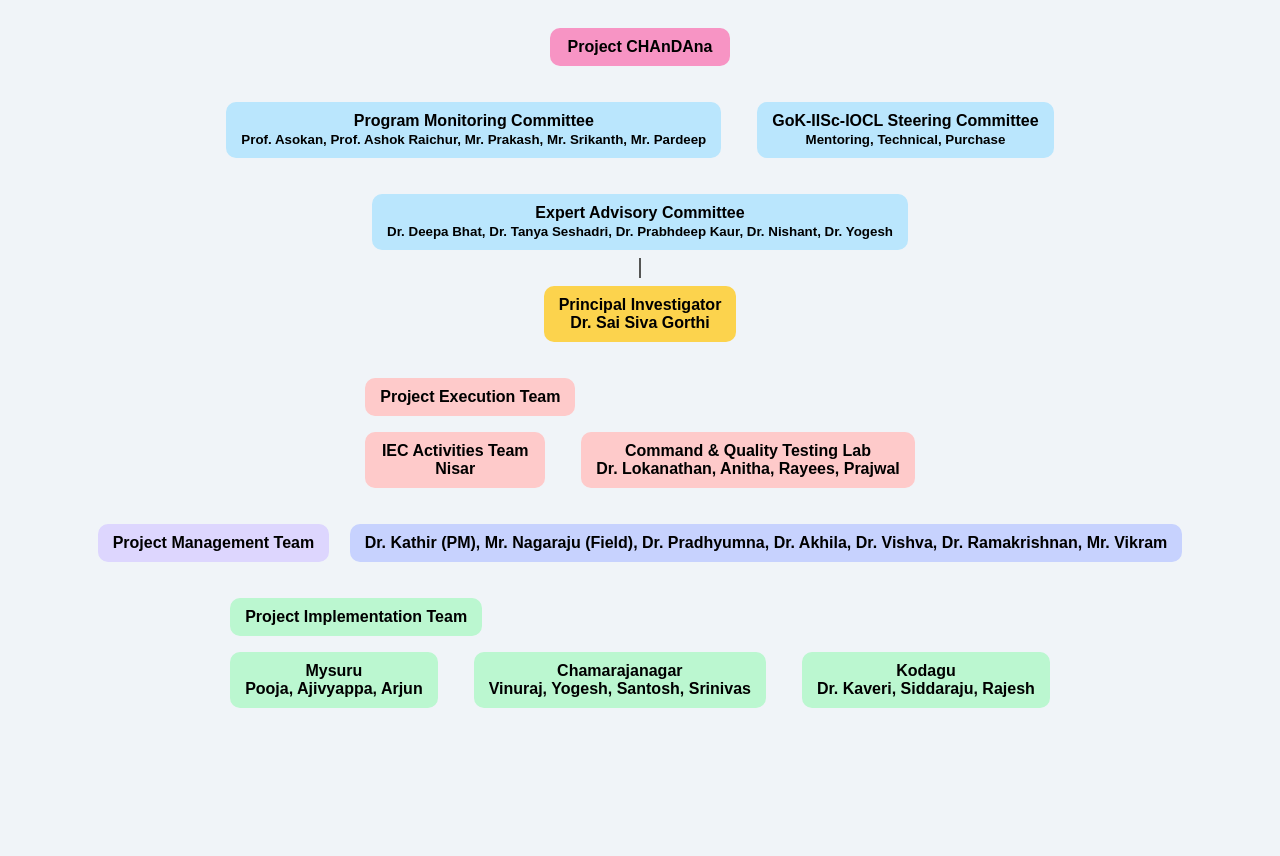
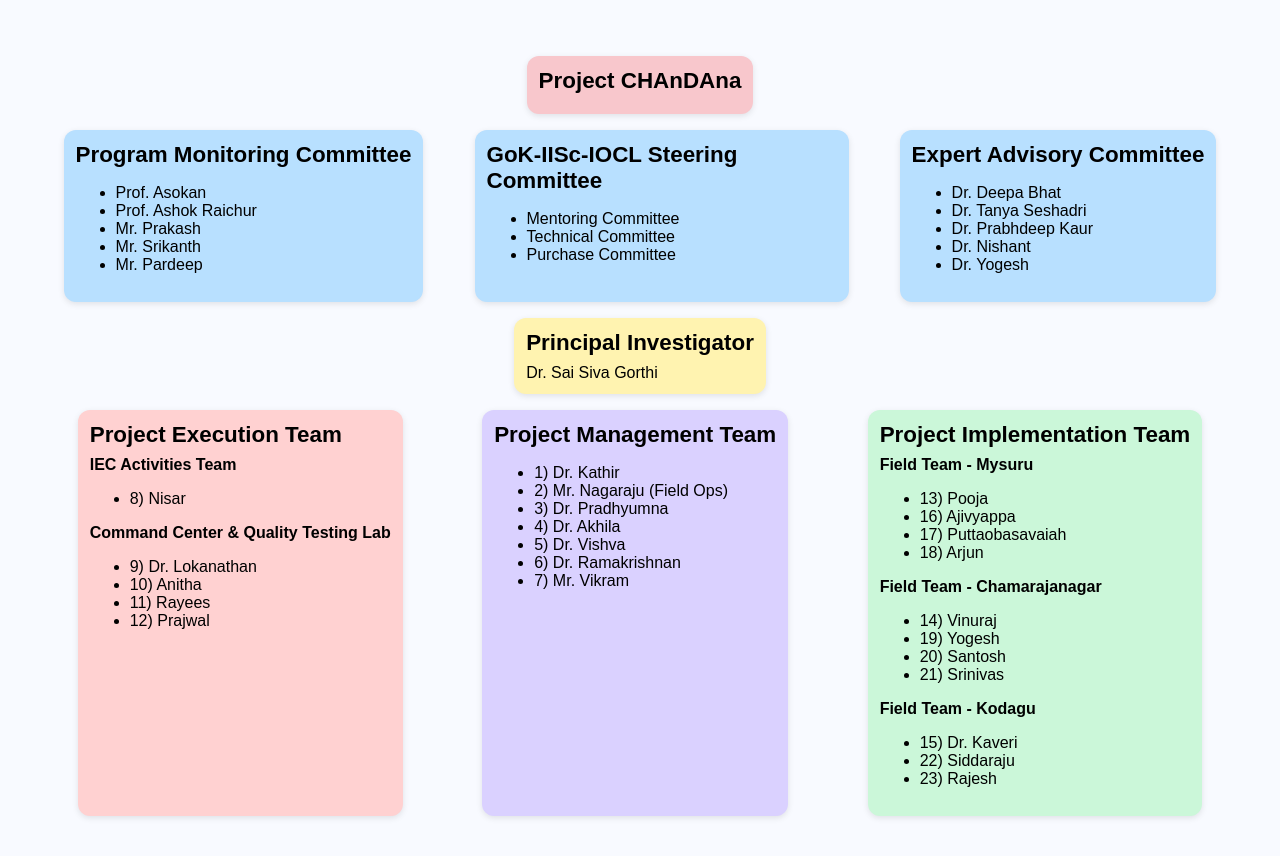
Before and after one commit to Chandana-hue-dot/team, a plain HTML site: page index.html in a window 1280 px wide. Before the commit the page ends 800 px from the top, so only its background shows below. Drawn offline with Linux system fonts and the light colour scheme.

Commit message:
index.html

```diff
--- a/index.html
+++ b/index.html
@@ -1,87 +1,141 @@
 <!DOCTYPE html>
 <html lang="en">
 <head>
-  <meta charset="UTF-8">
-  <title>Project CHAnDAna Org Chart</title>
+  <meta charset="UTF-8" />
+  <meta name="viewport" content="width=device-width, initial-scale=1.0" />
+  <title>Project CHAnDAna Structure</title>
   <style>
     body {
       font-family: Arial, sans-serif;
-      background: #f0f4f8;
-      margin: 0;
-      padding: 20px;
+      background-color: #f8faff;
+      text-align: center;
+      padding: 40px;
     }
-    .chart-container {
+    .box {
+      border-radius: 12px;
+      padding: 12px;
+      margin: 8px auto;
+      display: inline-block;
+      text-align: left;
+      max-width: 350px;
+      box-shadow: 0 2px 6px rgba(0, 0, 0, 0.1);
+    }
+    .title {
+      font-size: 1.4em;
+      font-weight: bold;
+      margin-bottom: 8px;
+    }
+    .pink { background-color: #f8c7cc; }
+    .blue { background-color: #b8e0ff; }
+    .yellow { background-color: #fff3b0; }
+    .red { background-color: #ffd1d1; }
+    .purple { background-color: #dad1ff; }
+    .green { background-color: #cbf7d9; }
+    .lightgreen { background-color: #dcffe3; }
+    .container {
       display: flex;
-      flex-direction: column;
-      align-items: center;
+      justify-content: center;
+      flex-wrap: wrap;
+      gap: 20px;
     }
-    .node {
-      border-radius: 10px;
-      padding: 10px 15px;
-      margin: 8px;
-      text-align: center;
+    .sub-title {
       font-weight: bold;
-      min-width: 150px;
-      display: inline-block;
-      cursor: pointer;
-    }
-    .editable {
-      outline: none;
-    }
-    .pink { background-color: #f794c4; }
-    .yellow { background-color: #fcd34d; }
-    .sky { background-color: #bae6fd; }
-    .purple { background-color: #ddd6fe; }
-    .green { background-color: #bbf7d0; }
-    .red { background-color: #fecaca; }
-    .blue { background-color: #c7d2fe; }
-
-    .flex-row { display: flex; justify-content: center; flex-wrap: wrap; gap: 20px; }
-    .section { margin-top: 20px; }
-    .connector {
-      width: 2px;
-      background: #555;
-      margin: 0 auto;
-      height: 20px;
+      margin: 6px 0 3px;
     }
   </style>
 </head>
 <body>
-  <div class="chart-container">
-    <div class="node pink editable" contenteditable>Project CHAnDAna</div>
+  <div class="box pink">
+    <div class="title">Project CHAnDAna</div>
+  </div>
 
-    <div class="flex-row section">
-      <div class="node sky editable" contenteditable>Program Monitoring Committee<br><small>Prof. Asokan, Prof. Ashok Raichur, Mr. Prakash, Mr. Srikanth, Mr. Pardeep</small></div>
-      <div class="node sky editable" contenteditable>GoK-IISc-IOCL Steering Committee<br><small>Mentoring, Technical, Purchase</small></div>
-      <div class="node sky editable" contenteditable>Expert Advisory Committee<br><small>Dr. Deepa Bhat, Dr. Tanya Seshadri, Dr. Prabhdeep Kaur, Dr. Nishant, Dr. Yogesh</small></div>
+  <div class="container">
+    <div class="box blue">
+      <div class="title">Program Monitoring Committee</div>
+      <ul>
+        <li>Prof. Asokan</li>
+        <li>Prof. Ashok Raichur</li>
+        <li>Mr. Prakash</li>
+        <li>Mr. Srikanth</li>
+        <li>Mr. Pardeep</li>
+      </ul>
     </div>
 
-    <div class="connector"></div>
+    <div class="box blue">
+      <div class="title">GoK-IISc-IOCL Steering Committee</div>
+      <ul>
+        <li>Mentoring Committee</li>
+        <li>Technical Committee</li>
+        <li>Purchase Committee</li>
+      </ul>
+    </div>
 
-    <div class="node yellow editable" contenteditable>Principal Investigator<br>Dr. Sai Siva Gorthi</div>
+    <div class="box blue">
+      <div class="title">Expert Advisory Committee</div>
+      <ul>
+        <li>Dr. Deepa Bhat</li>
+        <li>Dr. Tanya Seshadri</li>
+        <li>Dr. Prabhdeep Kaur</li>
+        <li>Dr. Nishant</li>
+        <li>Dr. Yogesh</li>
+      </ul>
+    </div>
+  </div>
 
-    <div class="flex-row section">
-      <div>
-        <div class="node red editable" contenteditable>Project Execution Team</div>
-        <div class="flex-row">
-          <div class="node red editable" contenteditable>IEC Activities Team<br>Nisar</div>
-          <div class="node red editable" contenteditable>Command & Quality Testing Lab<br>Dr. Lokanathan, Anitha, Rayees, Prajwal</div>
-        </div>
-      </div>
+  <div class="box yellow">
+    <div class="title">Principal Investigator</div>
+    Dr. Sai Siva Gorthi
+  </div>
 
-      <div>
-        <div class="node purple editable" contenteditable>Project Management Team</div>
-        <div class="node blue editable" contenteditable>Dr. Kathir (PM), Mr. Nagaraju (Field), Dr. Pradhyumna, Dr. Akhila, Dr. Vishva, Dr. Ramakrishnan, Mr. Vikram</div>
-      </div>
+  <div class="container">
+    <div class="box red">
+      <div class="title">Project Execution Team</div>
+      <div class="sub-title">IEC Activities Team</div>
+      <ul><li>8) Nisar</li></ul>
+      <div class="sub-title">Command Center & Quality Testing Lab</div>
+      <ul>
+        <li>9) Dr. Lokanathan</li>
+        <li>10) Anitha</li>
+        <li>11) Rayees</li>
+        <li>12) Prajwal</li>
+      </ul>
+    </div>
 
-      <div>
-        <div class="node green editable" contenteditable>Project Implementation Team</div>
-        <div class="flex-row">
-          <div class="node green editable" contenteditable>Mysuru<br>Pooja, Ajivyappa, Arjun</div>
-          <div class="node green editable" contenteditable>Chamarajanagar<br>Vinuraj, Yogesh, Santosh, Srinivas</div>
-          <div class="node green editable" contenteditable>Kodagu<br>Dr. Kaveri, Siddaraju, Rajesh</div>
-        </div>
-      </div>
+    <div class="box purple">
+      <div class="title">Project Management Team</div>
+      <ul>
+        <li>1) Dr. Kathir</li>
+        <li>2) Mr. Nagaraju (Field Ops)</li>
+        <li>3) Dr. Pradhyumna</li>
+        <li>4) Dr. Akhila</li>
+        <li>5) Dr. Vishva</li>
+        <li>6) Dr. Ramakrishnan</li>
+        <li>7) Mr. Vikram</li>
+      </ul>
+    </div>
+
+    <div class="box green">
+      <div class="title">Project Implementation Team</div>
+      <div class="sub-title">Field Team - Mysuru</div>
+      <ul>
+        <li>13) Pooja</li>
+        <li>16) Ajivyappa</li>
+        <li>17) Puttaobasavaiah</li>
+        <li>18) Arjun</li>
+      </ul>
+      <div class="sub-title">Field Team - Chamarajanagar</div>
+      <ul>
+        <li>14) Vinuraj</li>
+        <li>19) Yogesh</li>
+        <li>20) Santosh</li>
+        <li>21) Srinivas</li>
+      </ul>
+      <div class="sub-title">Field Team - Kodagu</div>
+      <ul>
+        <li>15) Dr. Kaveri</li>
+        <li>22) Siddaraju</li>
+        <li>23) Rajesh</li>
+      </ul>
     </div>
   </div>
 </body>
```
